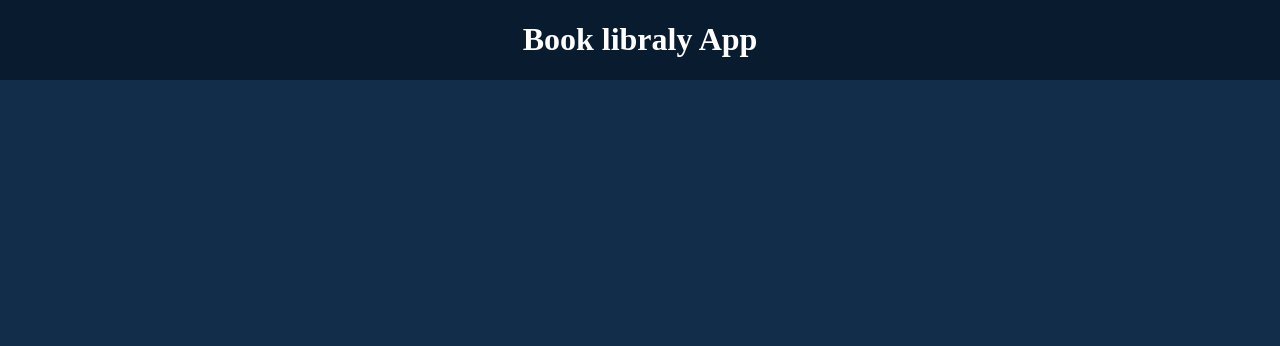
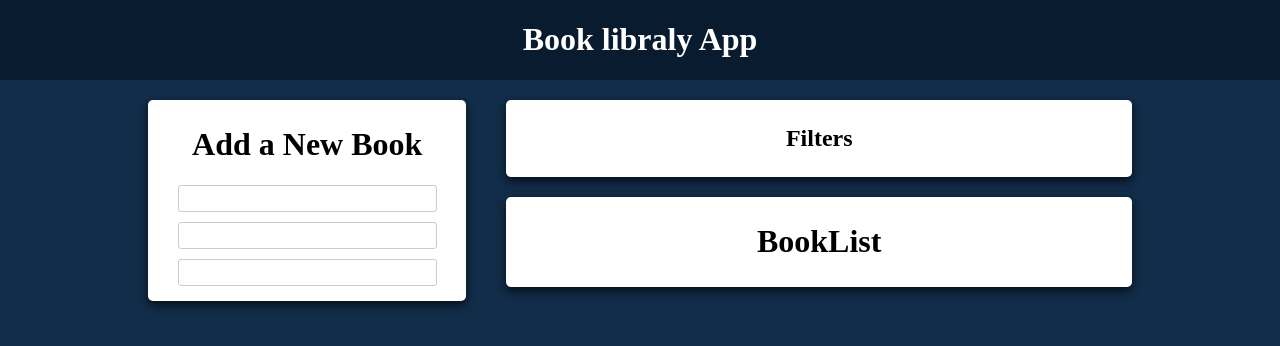
Before and after one commit to drozd12321/drozd, a React (Vite) app in the folder frontend/: page / in a window 1280 px wide. Shown: the top 346 px of the page. Built offline with nearby package versions, Linux system fonts and the light colour scheme.

Commit message:
cssComponent

```diff
--- a/frontend/src/App.css
+++ b/frontend/src/App.css
@@ -9,4 +9,33 @@
   color: white;
   background-color: #091b2e;
   width: 100%;
+  border-bottom: 20px;
 }
+.app-main{
+  display: flex;
+  justify-content: space-between;
+  width: 80%;
+  margin: 0 auto;
+}
+.app-left-column{
+  flex: 1;
+  flex-basis: 35%;
+  display: flex;
+  align-items: center;
+
+
+}
+.app-right-column{
+  flex: 1;
+  flex-basis: 65%;
+
+
+
+}
+.app-block{
+  background-color: white;
+  padding: 5px;
+  border-radius: 5px;
+  margin: 20px;
+  box-shadow: 0 4px 10px rgba(0, 0, 0, 0.7)
+}
--- a/frontend/src/App.jsx
+++ b/frontend/src/App.jsx
@@ -1,7 +1,9 @@
 import { useState } from 'react'
-import reactLogo from './assets/react.svg'
-import viteLogo from '/vite.svg'
 import './App.css'
+import BookList from './components/BookList/BookList'
+import BookForm from './components/BookForm/BookForm'
+import Filter from './components/Filter/Filter'
+
 
 function App() {
   const [count, setCount] = useState(0)
@@ -11,6 +13,15 @@ function App() {
       <header className='app-header'>
       <h1>Book libraly App</h1>
       </header>
+      <main className='app-main'>
+        <div className='app-left-column'>
+          <BookForm />
+        </div>
+        <div className='app-right-column'>
+          <Filter />
+          <BookList />
+        </div>
+      </main>
     </div>
   )
 }
--- /dev/null
+++ b/frontend/src/components/BookForm/BookForm.css
@@ -0,0 +1,10 @@
+.book-form {
+    width: 100%;
+}
+input{
+    width: 80%;
+    margin-bottom: 10px;
+    padding: 5px;
+    border-radius: 3px;
+    border: 1px solid #ccc
+}
--- /dev/null
+++ b/frontend/src/components/BookForm/BookForm.jsx
@@ -0,0 +1,17 @@
+import React from 'react'
+import '../../App.css'
+import './BookForm.css'
+const BookForm = () => {
+  return (
+    <div className='app-block book-form'>
+        <h1>Add a New Book</h1>
+        <form action="">
+            <input type="text" />
+            <input type="text" />
+            <input type="text" />
+        </form>
+    </div>
+  )
+}
+
+export default BookForm
--- /dev/null
+++ b/frontend/src/components/BookList/BookList.css
@@ -0,0 +1,5 @@
+.book-list ul {
+    padding: 0;
+    margin: 20px -20px;
+    list-style: none;
+}
--- /dev/null
+++ b/frontend/src/components/BookList/BookList.jsx
@@ -0,0 +1,11 @@
+import React from 'react'
+import '../../App.css'
+const BookList = () => {
+  return (
+    <div className='app-block book-list'>
+        <h1>BookList</h1>
+    </div>
+  )
+}
+
+export default BookList
--- /dev/null
+++ b/frontend/src/components/Filter/Filter.css
@@ -0,0 +1,5 @@
+.filter-row {
+    display: flex;
+    justify-content: space-between;
+    align-items: center;
+}
--- /dev/null
+++ b/frontend/src/components/Filter/Filter.jsx
@@ -0,0 +1,11 @@
+import React from 'react'
+
+const Filter = () => {
+  return (
+    <div className='app-block'>
+        <h2>Filters</h2>
+    </div>
+  )
+}
+
+export default Filter
```
